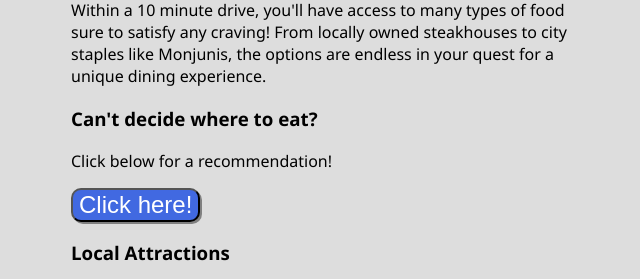
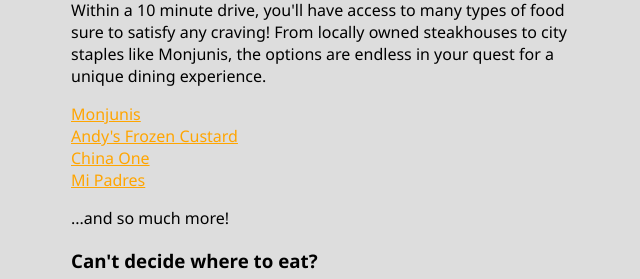
Before and after one commit to Ccolson91/Assessments, a plain HTML site: page Module3Assessment/neighborhood.html in a window 1280 px wide. Shown: the part 521-800 px from the top of the page, without its empty margins (319-959 px from the left). Drawn offline with Linux system fonts and the light colour scheme.

Commit message:
links added to neighborhood

```diff
--- a/Module3Assessment/neighborhood.html
+++ b/Module3Assessment/neighborhood.html
@@ -33,6 +33,15 @@
   <h3>Local Dining</h3>
   <img src="images/fancyRestaurant.jpg" id="restaurant">
   <p>Within a 10 minute drive, you'll have access to many types of food sure to satisfy any craving! From locally owned steakhouses to city staples like Monjunis, the options are endless in your quest for a unique dining experience.</p>
+  <a href="http://www.monjunis.com/">Monjunis</a>
+  <br>
+  <a href="https://www.eatandys.com/">Andy's Frozen Custard</a>
+  <br>
+  <a href="https://www.yelp.com/biz/china-one-baton-rouge">China One</a>
+  <br>
+  <a href="https://mipadresmexicangrill.com/">Mi Padres</a>
+  <p>...and so much more!</p>
+
   <h3>Can't decide where to eat?</h3>
   <p>Click below for a recommendation!</p>
 
```
